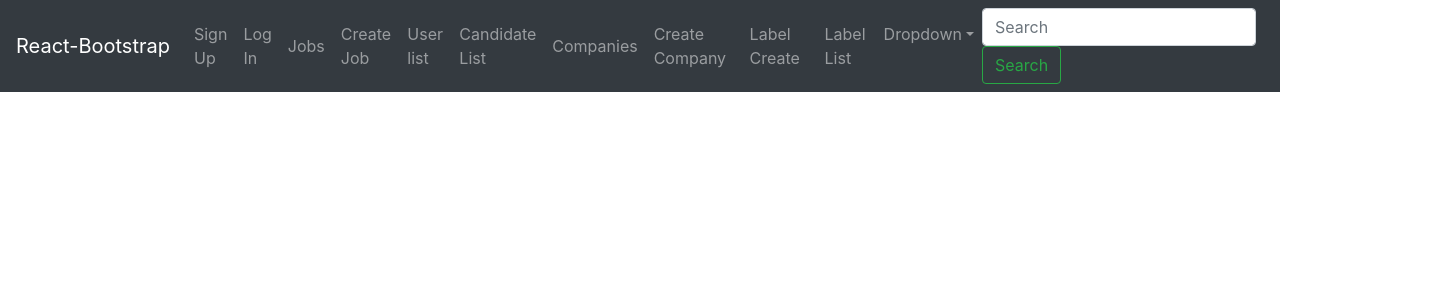
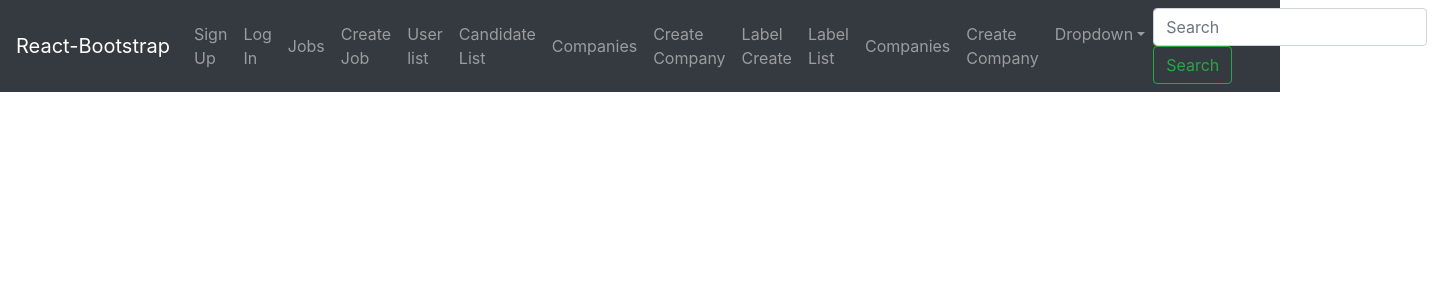
Before and after one commit to sigl-hamilton/jobeet, a React (Create React App) app in the folder client/: page / in a window 1280 px wide. Shown: the top 300 px of the page, 1435 px wide, since content can reach past the window. Built offline with nearby package versions, Linux system fonts and the light colour scheme.

Commit message:
fix merging conflicts

```diff
--- a/client/src/app/index.js
+++ b/client/src/app/index.js
@@ -3,8 +3,9 @@ import React from 'react'
 import { BrowserRouter as Router, Route, Switch } from 'react-router-dom'
 
 import { NavBar } from '../components'
-import { JobsList, JobsInsert, JobsUpdate, CandidateList, CandidateUpdate, UserProfile, UserList, CompanyCreate, CompaniesList, CompanyProfile, SignUp, LogIn} from '../pages'
-import { LabelList, LabelInsert, LabelUpdate} from '../pages'
+import { JobsList, JobsInsert, JobsUpdate, CandidateList, CandidateUpdate, UserProfile, UserList, SignUp, LogIn } from '../pages';
+import { LabelList, LabelInsert, LabelUpdate} from '../pages';
+import { CompanyCreate, CompaniesList, CompanyProfile} from '../pages';
 
 import 'bootstrap/dist/css/bootstrap.min.css'
 import { library } from '@fortawesome/fontawesome-svg-core'
@@ -20,19 +21,27 @@ function App() {
             <Switch>
                 <Route path="/signup" exact component={SignUp} />
                 <Route path="/login" exact component={LogIn} />
+                <Route path="/user/list" exact component={UserList} />
+                <Route path="/user/:id" exact component={UserProfile} />
+
+                <Route path="/candidate/list/" exact component={CandidateList} />
+                <Route path="/candidate/update/:id" exact component={CandidateUpdate} />
+
                 <Route path="/jobs/list" exact component={JobsList} />
                 <Route path="/jobs/create" exact component={JobsInsert} />
                 <Route path="/jobs/update/:id" exact component={JobsUpdate} />
+
                 <Route path="/candidate/list/" exact component={CandidateList} />
                 <Route path="/candidate/update/:id" exact component={CandidateUpdate} />
-                <Route path="/user/list" exact component={UserList} />
-                <Route path="/user/:id" exact component={UserProfile} />
+
                 <Route path="/company/create" exact component={CompanyCreate}/>
                 <Route path="/company/list" exact component={CompaniesList}/>
                 <Route path="/company/:id" exact component={CompanyProfile}/>
+
                 <Route path="/label/create" exact component={LabelInsert} />
                 <Route path="/label/list" exact component={LabelList} />
                 <Route path="/label/update/:id" exact component={LabelUpdate} />
+
             </Switch>
         </Router>
     )
--- a/client/src/components/Links.jsx
+++ b/client/src/components/Links.jsx
@@ -62,6 +62,16 @@ class Links extends Component {
                     Label List
                 </Link>
             </Item>
+            <Item>
+                <Link to="/company/list" className="nav-link">
+                    Companies
+                </Link>
+            </Item>
+            <Item>
+                <Link to="/company/create" className="nav-link">
+                    Create Company
+                </Link>
+            </Item>
         </List>
         )
     }
--- a/client/src/pages/CompaniesList.jsx
+++ b/client/src/pages/CompaniesList.jsx
@@ -3,6 +3,7 @@ import React, { Component } from 'react'
 import api from '../api'
 import {Company} from '../components'
 import styled from 'styled-components'
+
 import 'react-table/react-table.css'
 
 const Wrapper = styled.div`
--- a/client/src/pages/index.js
+++ b/client/src/pages/index.js
@@ -18,5 +18,5 @@ import LabelList from './LabelList'
 import LabelInsert from './LabelInsert'
 import LabelUpdate from './LabelUpdate'
 
-export { JobsList, JobsInsert, JobsUpdate, SignUp, LogIn, CandidateList, CandidateUpdate, UserProfile, UserList, CompanyCreate, CompaniesList, CompanyProfile,
-    LabelList, LabelInsert, LabelUpdate}
+export { JobsList, JobsInsert, JobsUpdate, SignUp, LogIn, CandidateList, CandidateUpdate, UserProfile, UserList,
+    LabelList, LabelInsert, LabelUpdate, CompanyCreate, CompaniesList, CompanyProfile};
```
Also changed, not shown: 2 other files (tests, documents, lock files or other folders).
